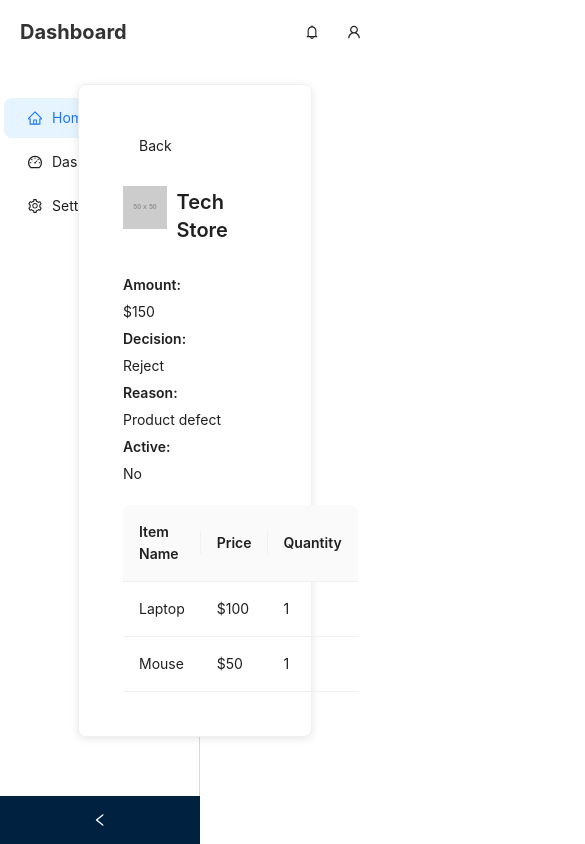
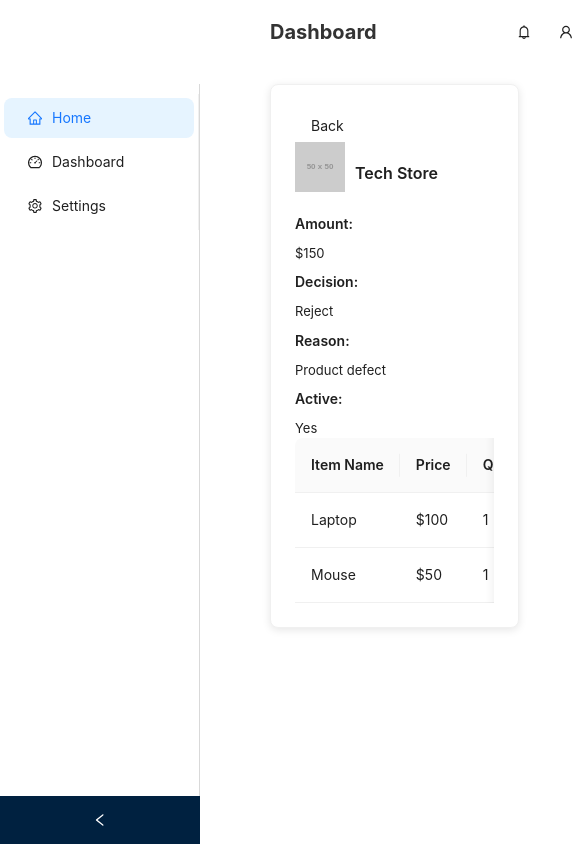
Before and after one commit to Abdullahhosny58/DashBoard-yammTask, a Next.js app: page /products/1 in a window 390 px wide. Shown: the whole page, 585 px wide, since content can reach past the window. Built offline with nearby package versions, Linux system fonts and the light colour scheme; data requests are answered from the project's data file.

Commit message:
Made table responsive

```diff
--- a/db.json
+++ b/db.json
@@ -7,7 +7,7 @@
       "store_logo": "https://via.placeholder.com/50",
       "store_url": "https://techstore.com",
       "amount": 150,
-      "active": false,
+      "active": true,
       "decision": "Reject",
       "items": [
         {
@@ -67,8 +67,8 @@
       "store_logo": "https://via.placeholder.com/50",
       "store_url": "https://homeessentials.com",
       "amount": 60,
-      "active": true,
-      "decision": "Rejected",
+      "active": false,
+      "decision": "Reject",
       "items": [
         {
           "id": "item5",
--- a/src/app/layout.tsx
+++ b/src/app/layout.tsx
@@ -2,8 +2,7 @@ import type { Metadata } from "next";
 import { Geist, Geist_Mono } from "next/font/google";
 import "../styles/globals.scss";
 import Providers from "@/providers/Providers";
-import Sidebar from "@/components/Layout/Sidebar/Sidebar";
-import Navbar from "@/components/Layout/Navbar/Navbar";
+import DashboardLayout from "@/components/Layout/DashboardLayout/DashboardLayout";
 
 const geistSans = Geist({
   variable: "--font-geist-sans",
@@ -29,10 +28,7 @@ export default function RootLayout({
     <html lang="en">
       <body className={`${geistSans.variable} ${geistMono.variable}`}>
         <Providers>
-          <Navbar />
-          <Sidebar />
-
-          {children}
+          <DashboardLayout>{children}</DashboardLayout>
         </Providers>
       </body>
     </html>
--- a/src/app/page.tsx
+++ b/src/app/page.tsx
@@ -2,6 +2,6 @@ import TableContent from "@/components/Layout/Content/TableContent/TableContent"
 
 export default function Home() {
   return (
-   <div><TableContent/></div>
+  <TableContent/>
   );
 }
--- a/src/components/Layout/Content/TableContent/TableContent.module.scss
+++ b/src/components/Layout/Content/TableContent/TableContent.module.scss
@@ -1,5 +1,28 @@
-@media (max-width: 768px) {
-    .ant-table {
-        font-size: 12px; /* تصغير النص على الشاشات الصغيرة */
-    }
-}
+
+// @media (max-width: 768px) {
+//     .ant-table {
+//         font-size: 12px;
+//     }
+
+//     .ant-table-thead > tr > th,
+//     .ant-table-tbody > tr > td {
+//         padding: 8px;
+//     }
+
+//     .ant-table-container {
+//         overflow-x: auto;
+//     }
+// }
+// @media (max-width: 768px) {
+//     .ant-btn {
+//         padding: 4px 8px;
+
+//         font-size: 12px;
+//     }
+
+//     .ant-dropdown-trigger {
+//         padding: 4px;
+
+
+//     }
+// }
--- /dev/null
+++ b/src/components/Layout/DashboardLayout/DashboardLayout.module.scss
@@ -0,0 +1,34 @@
+.sidebar {
+    width: 250px;
+    height: 100vh;
+    background-color: #1e1e2f;
+    position: fixed;
+    left: 0;
+    top: 0;
+    transition: transform 0.3s ease-in-out;
+
+    @media (max-width: 768px) {
+      transform: translateX(-100%);
+    }
+  }
+
+  .sidebarOpen {
+    transform: translateX(0) !important;
+  }
+
+  .dashboardContent {
+    margin-left: 250px;
+    display: flex;
+    flex-direction: column;
+    width: calc(100% - 250px);
+    transition: margin-left 0.3s ease-in-out;
+
+    @media (max-width: 768px) {
+      width: 100%;
+    }
+  }
+
+  .content {
+    flex-grow: 1;
+    padding: 20px;
+  }
--- /dev/null
+++ b/src/components/Layout/DashboardLayout/DashboardLayout.tsx
@@ -0,0 +1,22 @@
+
+import { ReactNode } from "react";
+import Navbar from "@/components/Layout/Navbar/Navbar";
+import Sidebar from "@/components/Layout/Sidebar/Sidebar";
+import styles from "./DashboardLayout.module.scss";
+import { Flex } from "antd";
+
+interface LayoutProps {
+  children: ReactNode;
+}
+
+export default function DashboardLayout({ children }: LayoutProps) {
+  return (
+    <Flex align="center" justify="space-between"  className={styles.dashboardLayout}>
+      <Sidebar />
+      <Flex className={styles.dashboardContent}>
+        <Navbar />
+        <main className={styles.content}>{children}</main>
+      </Flex>
+    </Flex>
+  );
+}
--- a/src/components/Layout/SingleProduct/SingleProduct.module.scss
+++ b/src/components/Layout/SingleProduct/SingleProduct.module.scss
@@ -25,6 +25,16 @@
   gap: 5px;
 }
 
-  .tableContainer {
-    margin-top: 20px;
+
+@media (max-width: 768px) {
+  .card {
+    width: 80%;
+    margin: 0px ;
+    padding: 0px;
+
   }
+
+  .productDetails {
+    font-size: small;
+  }
+}
--- a/src/components/Layout/SingleProduct/SingleProduct.tsx
+++ b/src/components/Layout/SingleProduct/SingleProduct.tsx
@@ -1,16 +1,7 @@
 "use client";
 
 import useGetSingleProductId from "@/query/ProductId";
-import {
-  Card,
-  Typography,
-  Table,
-  Image,
-  Flex,
-  Button,
-  Spin,
-  Alert,
-} from "antd";
+import { Card, Typography, Table, Image, Flex, Button, Spin, Alert } from "antd";
 import styles from "./SingleProduct.module.scss";
 import { columns } from "./columns";
 import { useRouter } from "next/navigation";
@@ -31,11 +22,7 @@ const SingleProduct = ({ id }: { id?: string }) => {
 
   if (error) {
     return (
-      <Flex
-        justify="center"
-        align="center"
-        vertical
-      >
+      <Flex justify="center" align="center" vertical>
         <Alert
           message="Error loading product details"
           description="Something went wrong while fetching the product. Please try again."
@@ -55,31 +42,35 @@ const SingleProduct = ({ id }: { id?: string }) => {
         Back
       </Button>
 
-      <Flex className={styles.storeContainer}>
-        <Image
-          width={50}
-          src={data?.store_logo}
-          alt={data?.store_name || "Store"}
-        />
+      {/* جعل الصورة والنص متجاوبين باستخدام flex-wrap */}
+      <Flex className={styles.storeContainer} wrap="wrap" gap={10} align="center">
+        <Image width={50} src={data?.store_logo} alt={data?.store_name || "Store"} />
         <Flex className={styles.storeInfo}>
-          <Title level={4}>{data?.store_name || "N/A"}</Title>
+          <Title level={4} style={{ fontSize: "clamp(16px, 2vw, 24px)" }}>
+            {data?.store_name || "N/A"}
+          </Title>
         </Flex>
       </Flex>
 
-      <Flex className={styles.productDetails}>
-        <Text strong>Amount: </Text> ${data?.amount ?? "N/A"}
-        <Text strong>Decision: </Text> {data?.decision ?? "N/A"}
-        <Text strong>Reason: </Text> {data?.reason ?? "N/A"}
-        <Text strong>Active: </Text> {data?.active ? "Yes" : "No"}
+      {/* استخدام Flex متجاوب */}
+      <Flex className={styles.productDetails} vertical gap={8}>
+        <Text strong>Amount:</Text> ${data?.amount ?? "N/A"}
+        <Text strong>Decision:</Text> {data?.decision ?? "N/A"}
+        <Text strong>Reason:</Text> {data?.reason ?? "N/A"}
+        <Text strong>Active:</Text> {data?.active ? "Yes" : "No"}
       </Flex>
 
+      {/* جعل الجدول قابلًا للتمرير على الشاشات الصغيرة */}
+      <div style={{ overflowX: "auto" }}>
         <Table
           className={styles.tableContainer}
           dataSource={data?.items || []}
           columns={columns}
           rowKey="id"
           pagination={false}
+          scroll={{ x: "max-content" }}
         />
+      </div>
     </Card>
   );
 };
```
Also changed, not shown: src/components/Layout/Content/TableContent/TableContent.tsx (+53 -13 lines), 1 other file (tests, documents, lock files or other folders). Lines whose indentation alone changed are shown as unchanged.
